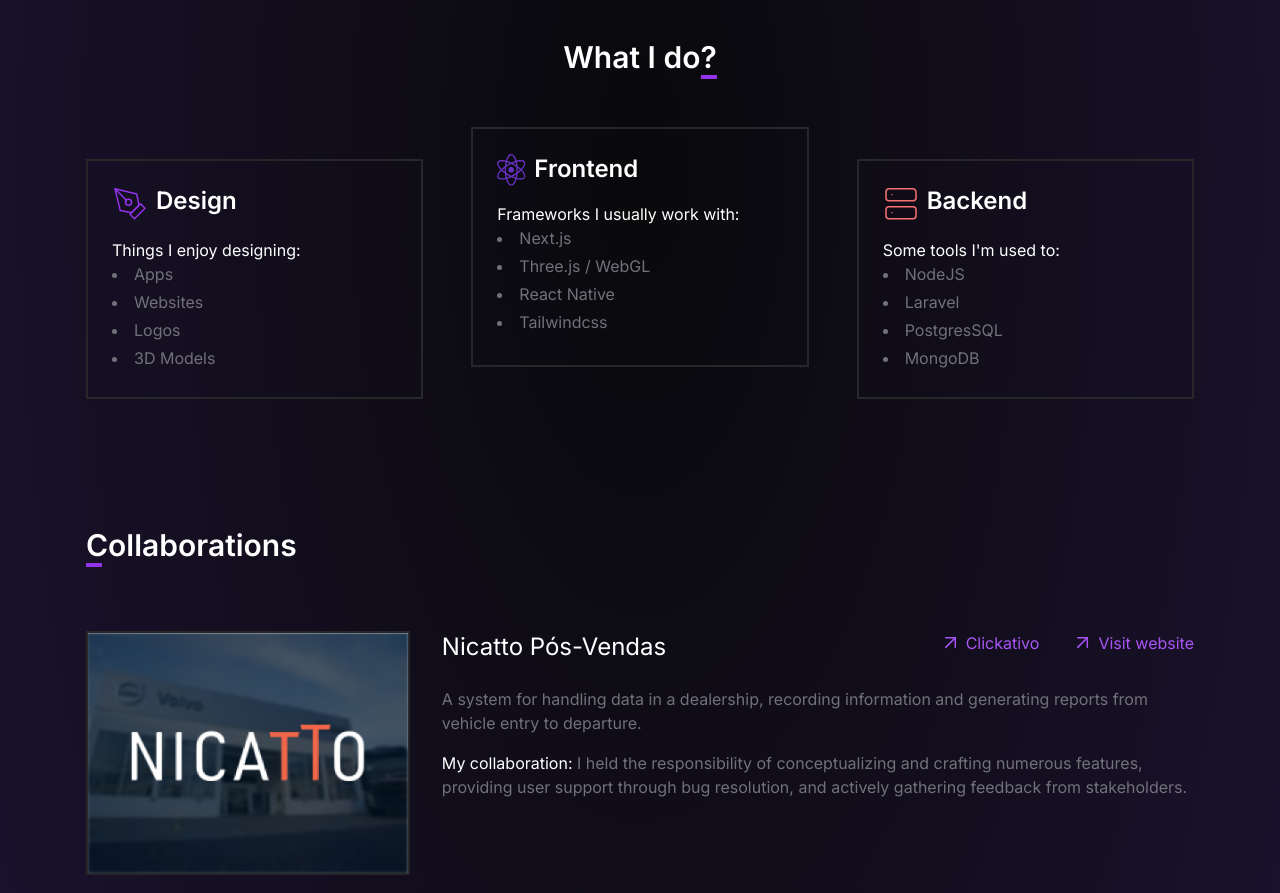
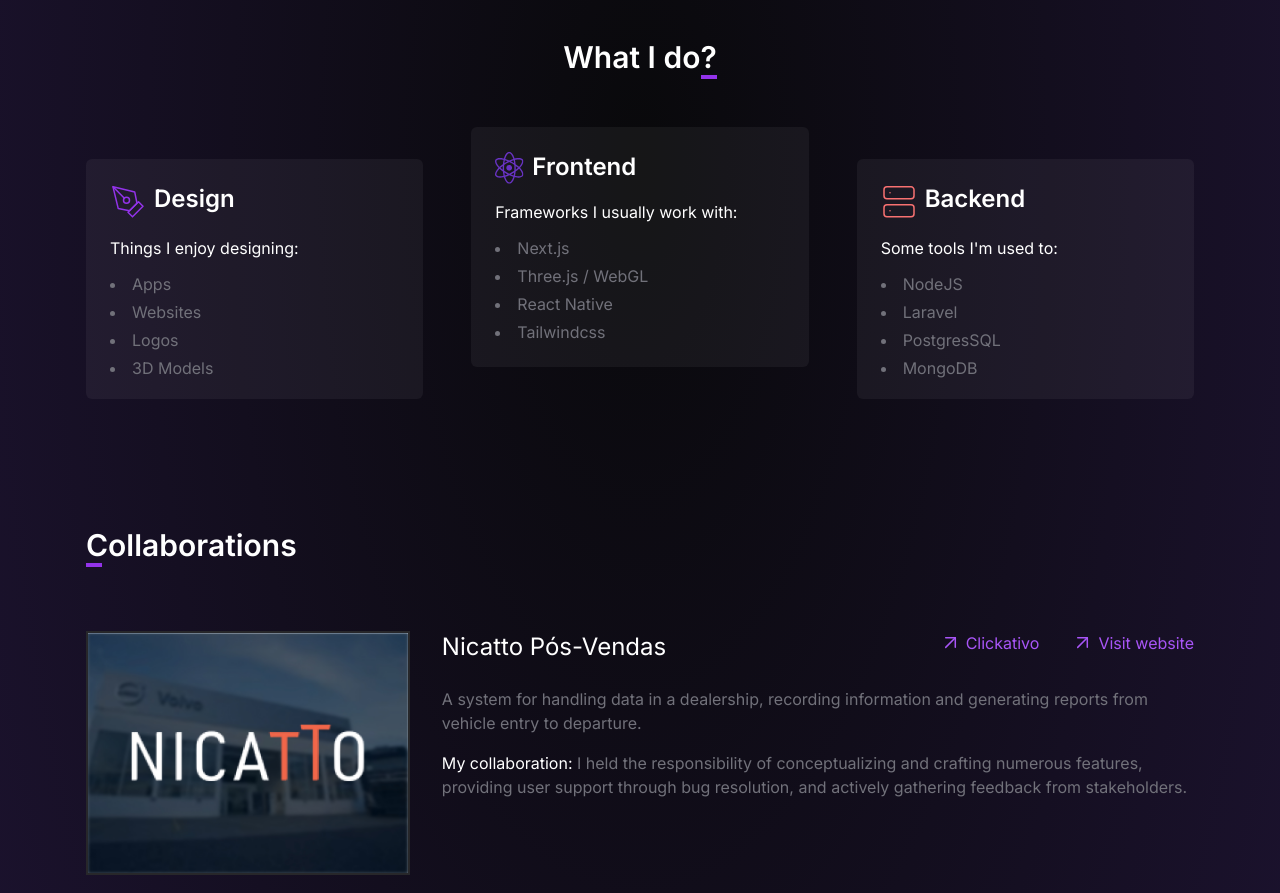
Before and after one commit to Renato1478/RenatoPeresHomepage, a Next.js app: page / in a window 1280 px wide. Shown: the part 1280-2173 px from the top of the page. Built offline with nearby package versions, Linux system fonts and the light colour scheme.

Commit message:
Improving what i do? session. -> I don't like borders, used different background to highlight the content

```diff
--- a/src/components/WhatIDo.tsx
+++ b/src/components/WhatIDo.tsx
@@ -9,7 +9,7 @@
       {/* Card List */}
       <div className="flex max-md:flex-col pt-12 justify-center gap-x-12">
         {/* Design */}
-        <div className="mt-8 max-md:mt-0 h-60 flex flex-col w-1/3 max-md:w-full p-6 border-solid border-2 border-zinc-300 hover:border-purple-400 dark:border-zinc-800 dark:hover:border-purple-400 transition ease-in-out duration-300">
+        <div className="mt-8 max-md:mt-0 h-60 flex flex-col w-1/3 max-md:w-full p-6 rounded-md bg-zinc-100 dark:bg-opacity-5">
           <div className="flex gap-x-2 align-middle">
             <div className="text-purple-600">
               <DesignIcon />
@@ -20,7 +20,7 @@
             <h2 className="text-zinc-700 dark:text-white">
               Things I enjoy designing:
             </h2>
-            <ul className="space-y-1 text-zinc-500 dark:text-zinc-500 list-disc list-inside">
+            <ul className="space-y-1 pt-3 text-zinc-500 dark:text-zinc-500 list-disc list-inside">
               <li>Apps</li>
               <li>Websites</li>
               <li>Logos</li>
@@ -29,7 +29,7 @@
           </div>
         </div>
         {/* Frontend */}
-        <div className="flex h-60 max-md:mt-4 flex-col w-1/3 max-md:w-full p-6 border-solid border-2 transition ease-in-out border-zinc-300 hover:border-violet-400 dark:border-zinc-800 dark:hover:border-violet-400 duration-300">
+        <div className="flex h-60 max-md:mt-4 flex-col w-1/3 max-md:w-full p-6 rounded-md bg-zinc-100 dark:bg-opacity-5">
           <div className="flex gap-x-2 align-middle">
             <div className="text-violet-600">
               <FrontendIcon />
@@ -40,7 +40,7 @@
             <h2 className="text-zinc-700 dark:text-white">
               Frameworks I usually work with:
             </h2>
-            <ul className="space-y-1 text-zinc-500 dark:text-zinc-500 list-disc list-inside">
+            <ul className="space-y-1 pt-3 text-zinc-500 dark:text-zinc-500 list-disc list-inside">
               <li>Next.js</li>
               <li>Three.js / WebGL</li>
               <li>React Native</li>
@@ -49,7 +49,7 @@
           </div>
         </div>
         {/* Backend */}
-        <div className="mt-8 max-md:mt-4 h-60 flex flex-col w-1/3 max-md:w-full p-6 border-solid border-2 transition ease-in-out border-zinc-300 hover:border-red-400 dark:border-zinc-800 dark:hover:border-red-400 duration-300">
+        <div className="mt-8 max-md:mt-4 h-60 flex flex-col w-1/3 max-md:w-full p-6 rounded-md bg-zinc-100 dark:bg-opacity-5">
           <div className="flex gap-x-2 align-middle">
             <div className="text-red-400">
               <Backend />
@@ -60,7 +60,7 @@
             <h2 className="text-zinc-700 dark:text-white">
               Some tools I&apos;m used to:
             </h2>
-            <ul className="space-y-1 text-zinc-500 dark:text-zinc-500 list-disc list-inside">
+            <ul className="space-y-1 pt-3 text-zinc-500 dark:text-zinc-500 list-disc list-inside">
               <li>NodeJS</li>
               <li>Laravel</li>
               <li>PostgresSQL</li>
```
